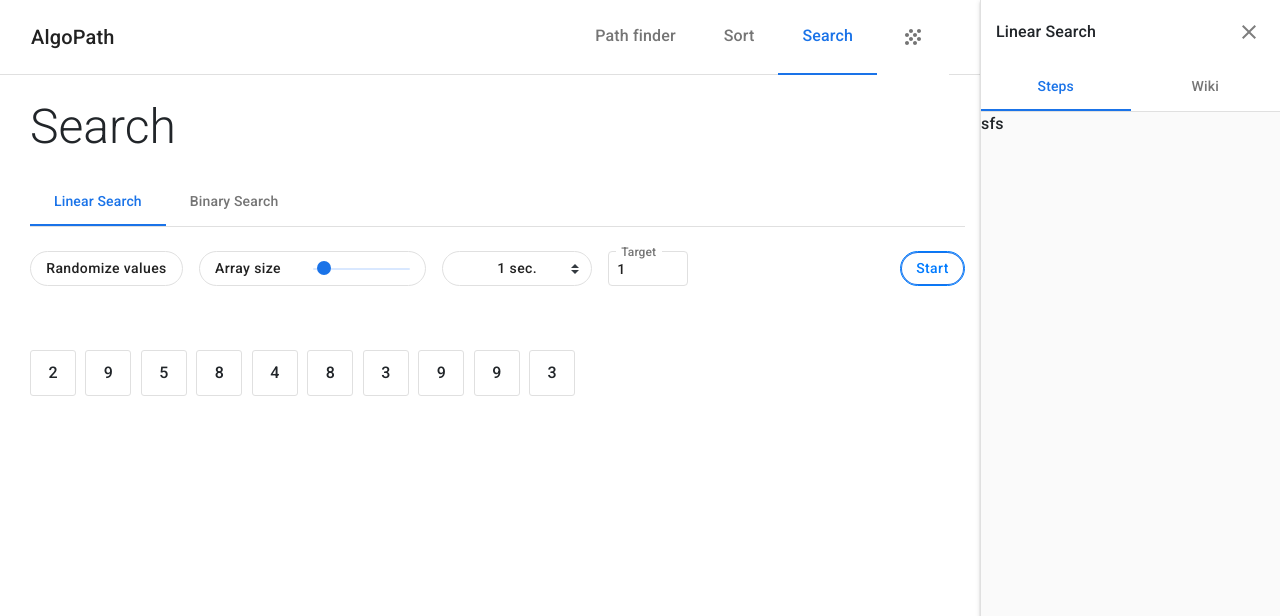
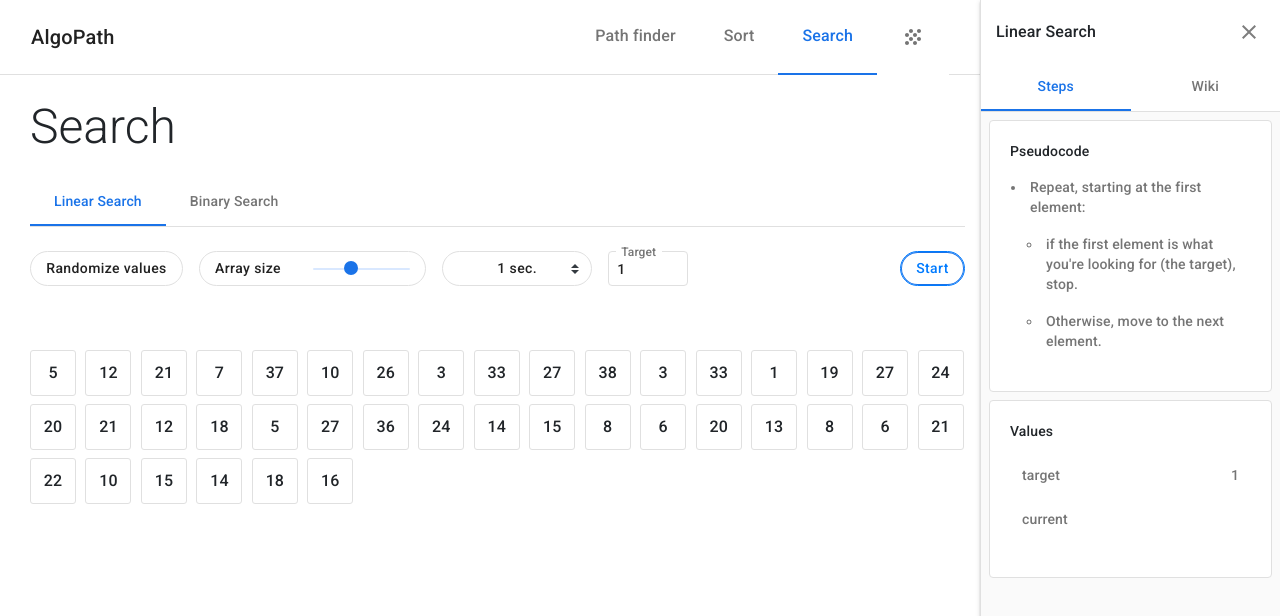
Before and after one commit to m-reyes-h/algopath, a React (Create React App) app: page / in a window 1280 px wide. Shown: the top 616 px of the page. Built offline with nearby package versions, Linux system fonts and the light colour scheme.

Commit message:
Linear Search is working!

```diff
--- a/src/assets/styles/style.css
+++ b/src/assets/styles/style.css
@@ -13,6 +13,7 @@
   --theme-palette-error-main: #f44336;
   --red: var(--theme-palette-error-main);
   --danger: var(--theme-palette-error-main);
+  --theme-palette-yellow-light: #fff9c4;
   --theme-palette-text-primary: rgba(0, 0, 0, 0.87);
   --theme-palette-text-secondary: rgba(0, 0, 0, 0.54);
   --theme-palette-text-disabled: rgba(0, 0, 0, 0.38);
--- a/src/containers/LinearSearch/LinearSearch.js
+++ b/src/containers/LinearSearch/LinearSearch.js
@@ -1,5 +1,5 @@
 import React from "react";
-import Config from "./components/Config";
+import ToolBar from "./components/ToolBar";
 import Grid from "./components/Grid";
 import Aside from "./components/Aside/Aside";
 
@@ -9,7 +9,7 @@ function LinearSearch() {
   return (
     <>
       <Aside title="Linear Search" />
-      <Config />
+      <ToolBar />
       <div className="mt-5 pb-4 pt-3">
         <Grid />
       </div>
--- a/src/utils/LinearSearchAlgorithm.js
+++ b/src/containers/LinearSearch/LinearSearchAlgorithm.js
@@ -1,3 +1,4 @@
+/* eslint-disable no-await-in-loop */
 // linear search
 // iterate across of the array from left to right, searching forspecified element.
 // Pseudocode:
@@ -21,25 +22,21 @@
 // linearSearch(linearArr, target)
 
 function timer(ms) {
-  ms *= 1000;
-  return new Promise((res) => setTimeout(res, ms));
+  const sec = ms < 1 ? 1000 / 2 : ms * 1000;
+  return new Promise((res) => setTimeout(res, sec));
 }
 
-async function LinearSearchAlgorithm(get, target, set) {
-  const { values } = get;
-  let { speed } = get;
+async function LinearSearchAlgorithm(config, UpdateConfig) {
+  const { speed, target, values } = config;
 
   for (let i = 0, j = values.length; i < j; i += 1) {
-    const current = values[i];
-    set({ ...get, current });
+    const current = i;
+    UpdateConfig({ ...config, current });
 
-    console.log(current, target);
-
-    if (current === target) {
+    if (values[i] === target) {
+      UpdateConfig({ ...config, founded: true, current });
       return true;
     }
-
-    // convert to milliseconds
 
     // make this function (loop) to run every speed time
     await timer(speed);
--- a/src/containers/LinearSearch/components/Aside/Content.js
+++ b/src/containers/LinearSearch/components/Aside/Content.js
@@ -2,6 +2,7 @@ import React from "react";
 import { Tab, Nav } from "react-bootstrap";
 import styled from "styled-components";
 import Wiki from "./Wiki";
+import Steps from "./Steps";
 
 // Style --------------------------------------------------------------
 
@@ -51,7 +52,9 @@ function Content() {
           </Nav.Item>
         </NavSubSt>
         <TabContentSt>
-          <Tab.Pane eventKey="linear">sfs</Tab.Pane>
+          <Tab.Pane eventKey="linear" className="p-2">
+            <Steps />
+          </Tab.Pane>
           <Tab.Pane eventKey="binary" className="p-2">
             <Wiki />
           </Tab.Pane>
--- a/src/containers/LinearSearch/components/Aside/Steps.js
+++ b/src/containers/LinearSearch/components/Aside/Steps.js
@@ -0,0 +1,88 @@
+import React, { useContext } from "react";
+import styled from "styled-components";
+import { LSContext } from "../../context/LSContext";
+
+// Style --------------------------------------------------------------
+
+const StepSt = styled.div`
+  .accordion {
+    .card {
+      border-radius: 0.25rem !important;
+      .card-header {
+        border-bottom: 0;
+        background-color: ${(props) => props.theme.palette.common.white};
+        cursor: pointer;
+      }
+
+      .card-body {
+        padding-top: 0;
+      }
+    }
+  }
+
+  ul {
+    li {
+      margin: 0.55rem 0;
+      padding: 0.25rem;
+      &.highlight {
+        background-color: ${(props) => props.theme.palette.yellow.light};
+      }
+    }
+  }
+`;
+
+// Component ----------------------------------------------------------
+
+function Steps() {
+  const { config } = useContext(LSContext);
+
+  // --------------------------------------------------------------------
+  console.log(config.step);
+  return (
+    <StepSt>
+      {/* Pseudocode */}
+      <div className="card mb-2">
+        <div className="card-body">
+          <div className="card-title body2 subtitle2">Pseudocode</div>
+          <div className="card-text body2 text-secondary">
+            <ul className="pl-3">
+              <li className={`${config.step === 0 ? "highlight" : "nop"}`}>
+                Repeat, starting at the first element:
+              </li>
+              <ul className="pl-3">
+                <li>
+                  if the first element is what you're looking for (the target),
+                  stop.
+                </li>
+                <li>Otherwise, move to the next element.</li>
+              </ul>
+            </ul>
+          </div>
+        </div>
+      </div>
+
+      {/* Values */}
+      <div className="card mb-2">
+        <div className="card-body">
+          <div className="card-title body2 subtitle2">Values</div>
+          <table className="table table-borderless body2 subtitle2 text-secondary">
+            <tbody>
+              <tr>
+                <td>target</td>
+                <td className="w-25 text-right">{config.target}</td>
+              </tr>
+              <tr>
+                <td>current</td>
+                <td className="w-25 text-right">
+                  {config.values[config.current]}
+                </td>
+              </tr>
+            </tbody>
+          </table>
+        </div>
+      </div>
+    </StepSt>
+  );
+}
+
+export default Steps;
--- a/src/containers/LinearSearch/components/Grid.js
+++ b/src/containers/LinearSearch/components/Grid.js
@@ -1,7 +1,6 @@
-import React from "react";
+import React, { useContext } from "react";
 import styled from "styled-components";
-import { useRecoilValue } from "recoil";
-import { lsValuesSelector } from "../state/selectors";
+import { LSContext } from "../context/LSContext";
 
 // Style --------------------------------------------------------------
 
@@ -17,22 +16,38 @@ const GridSt = styled.div`
     width: 46px;
     border-radius: 3px;
     user-select: none;
+
+    &.current {
+      background-color: ${(props) => props.theme.palette.info.light};
+      border-color: ${(props) => props.theme.palette.info.light} !important;
+      color: ${(props) => props.theme.palette.info.main};
+    }
+
+    &.founded {
+      background-color: ${(props) => props.theme.palette.yellow.light};
+      border-color: ${(props) => props.theme.palette.yellow.light} !important;
+      color: ${(props) => props.theme.palette.yellow.main};
+    }
   }
 `;
 
 // Component ----------------------------------------------------------
 
 function Grid() {
-  const { values } = useRecoilValue(lsValuesSelector);
+  const { config } = useContext(LSContext);
 
   // --------------------------------------------------------------------
 
+  const { values, current, founded } = config;
   return (
     <GridSt className="grid">
       {values.map((value, index) => (
         <div
           key={index}
-          className="box border d-inline-flex justify-content-center align-items-center"
+          className={`box border d-inline-flex justify-content-center align-items-center ${
+            current === index ? "current" : ""
+          }
+          ${founded === true && current === index ? "founded" : ""}`}
         >
           {value}
         </div>
--- a/src/containers/LinearSearch/components/Config.js
+++ b/src/containers/LinearSearch/components/ToolBar.js
@@ -1,54 +1,53 @@
-import React from "react";
+import React, { useContext, useState, useEffect } from "react";
 import { Form } from "react-bootstrap";
-import { randomArray } from "../../../utils/common";
-import { useRecoilValue, useSetRecoilState } from "recoil";
-import { lsValues, lsConfig } from "../state/atoms";
+import LinearSearchAlgorithm from "../LinearSearchAlgorithm";
+import { randomArray, randomValue } from "../../../utils/common";
+import { LSContext } from "../context/LSContext";
 
 // Component ----------------------------------------------------------
 
 function Config() {
-  const lsValuesState = useRecoilValue(lsValues);
-  const lsValuesUpdate = useSetRecoilState(lsValues);
-  const lsConfigState = useRecoilValue(lsConfig);
-  const lsConfigUpdate = useSetRecoilState(lsConfig);
+  const { config, updateConfig } = useContext(LSContext);
+  const [arraySize, setArraySize] = useState(config.arraySize);
+  const [target, setTarget] = useState(config.target);
+  const [speed, setSpeed] = useState(config.speed);
 
-  const [arraySize, setArraySize] = React.useState(lsValuesState.arraySize);
-  const [target, setTarget] = React.useState(lsConfigState.target);
-  const [speed, setSpeed] = React.useState(lsConfigState.speed);
-
-  const handleRandomize = () => {
-    const newValues = randomArray(1, lsValuesState.arraySize);
-    lsValuesUpdate((prev) => ({
-      ...prev,
+  const updateValues = (size) => {
+    const newValues = randomArray(1, size);
+    const newTarget = randomValue(size);
+    setTarget(newTarget);
+    updateConfig({
+      ...config,
       values: newValues,
-    }));
+      arraySize: size,
+      target: newTarget,
+    });
   };
 
   const handleArraySize = (e) => {
-    const { value } = e.target;
-    setArraySize(value);
-    lsValuesUpdate((prev) => ({
-      ...prev,
-      arraySize: value,
-    }));
+    const size = e.target.value;
+    setArraySize(size);
+    updateValues(size);
+  };
+
+  const handleRandomize = () => {
+    updateValues(config.arraySize);
   };
 
   const handleTarget = (e) => {
-    const { value } = e.target;
-    setTarget(value);
-    lsConfigUpdate((prev) => ({
-      ...prev,
-      target: value,
-    }));
+    const newTarget = parseInt(e.target.value, 10);
+    setTarget(newTarget);
+    updateConfig({ ...config, target: newTarget });
   };
 
-  const hanldeSpeed = (e) => {
-    const val = parseInt(e.target.value, 10);
-    setSpeed(val);
-    lsConfigUpdate((prev) => ({
-      ...prev,
-      speed: val,
-    }));
+  const handleSpeed = (e) => {
+    const newSpeed = parseInt(e.target.value, 10);
+    setSpeed(newSpeed);
+    updateConfig({ ...config, speed: newSpeed });
+  };
+
+  const handleStart = () => {
+    LinearSearchAlgorithm(config, updateConfig);
   };
 
   // --------------------------------------------------------------------
@@ -71,8 +70,8 @@ function Config() {
           type="range"
           custom
           min="3"
-          max="200"
-          step="10"
+          max="100"
+          step="3"
           value={arraySize}
           onChange={handleArraySize}
         />
@@ -84,9 +83,9 @@ function Config() {
         size="sm"
         custom
         value={`${speed} sec.`}
-        onChange={hanldeSpeed}
         className="btn btn-outline-secondary "
         style={{ width: "150px" }}
+        onChange={handleSpeed}
       >
         <option>Sorting speed</option>
         <option>0 sec.</option>
@@ -120,7 +119,11 @@ function Config() {
 
       {/* Start */}
       <div className="ml-auto">
-        <button type="button" className="btn btn-sm btn-outline-primary">
+        <button
+          type="button"
+          className="btn btn-sm btn-outline-primary"
+          onClick={handleStart}
+        >
           Start
         </button>
       </div>
--- /dev/null
+++ b/src/containers/LinearSearch/context/LSContext.js
@@ -0,0 +1,67 @@
+import React, { createContext, useState } from "react";
+
+export const LSContext = createContext();
+const LSContextProvider = ({ children }) => {
+  const [config, setConfig] = useState({
+    values: [
+      5,
+      12,
+      21,
+      7,
+      37,
+      10,
+      26,
+      3,
+      33,
+      27,
+      38,
+      3,
+      33,
+      1,
+      19,
+      27,
+      24,
+      20,
+      21,
+      12,
+      18,
+      5,
+      27,
+      36,
+      24,
+      14,
+      15,
+      8,
+      6,
+      20,
+      13,
+      8,
+      6,
+      21,
+      22,
+      10,
+      15,
+      14,
+      18,
+      16,
+    ],
+    arraySize: 39,
+    target: 1,
+    speed: 1,
+    // Algorithm UI
+    current: -1,
+    founded: false,
+  });
+
+  const updateConfig = (newConfig) => {
+    setConfig({ ...config, ...newConfig });
+  };
+
+  return (
+    <LSContext.Provider value={{ config, updateConfig }}>
+      {children}
+    </LSContext.Provider>
+  );
+};
+
+export default LSContextProvider;
--- a/src/containers/LinearSearch/state/atoms.js
+++ /dev/null
@@ -1,20 +0,0 @@
-import { atom } from "recoil";
-
-export const lsValues = atom({
-  key: "lsValues",
-  default: {
-    values: [],
-    arraySize: 10,
-  },
-});
-
-export const lsConfig = atom({
-  key: "lsConfig",
-  default: {
-    target: 1,
-    speed: 1,
-
-    // needed for UI
-    current: -1,
-  },
-});
--- a/src/containers/LinearSearch/state/selectors.js
+++ /dev/null
@@ -1,13 +0,0 @@
-/* eslint-disable import/prefer-default-export */
-import { selector } from "recoil";
-import { lsValues } from "./atoms";
-import { randomArray } from "../../../utils/common";
-
-export const lsValuesSelector = selector({
-  key: "linearSearchState",
-  get: ({ get }) => {
-    const ls = get(lsValues);
-    const values = randomArray(1, ls.arraySize);
-    return { ...ls, values };
-  },
-});
--- a/src/pages/Search.js
+++ b/src/pages/Search.js
@@ -2,6 +2,7 @@ import React from "react";
 import { Tab, Nav } from "react-bootstrap";
 import styled from "styled-components";
 import LinearSearch from "../containers/LinearSearch/LinearSearch";
+import LSContextProvider from "../containers/LinearSearch/context/LSContext";
 
 // Style --------------------------------------------------------------
 
@@ -47,7 +48,9 @@ export default () => {
         </NavSubSt>
         <Tab.Content>
           <Tab.Pane eventKey="linear">
-            <LinearSearch />
+            <LSContextProvider>
+              <LinearSearch />
+            </LSContextProvider>
           </Tab.Pane>
           <Tab.Pane eventKey="binary">
             <p>Md</p>
```
Also changed, not shown: src/assets/styles/theme.js (+8 -0 lines).
